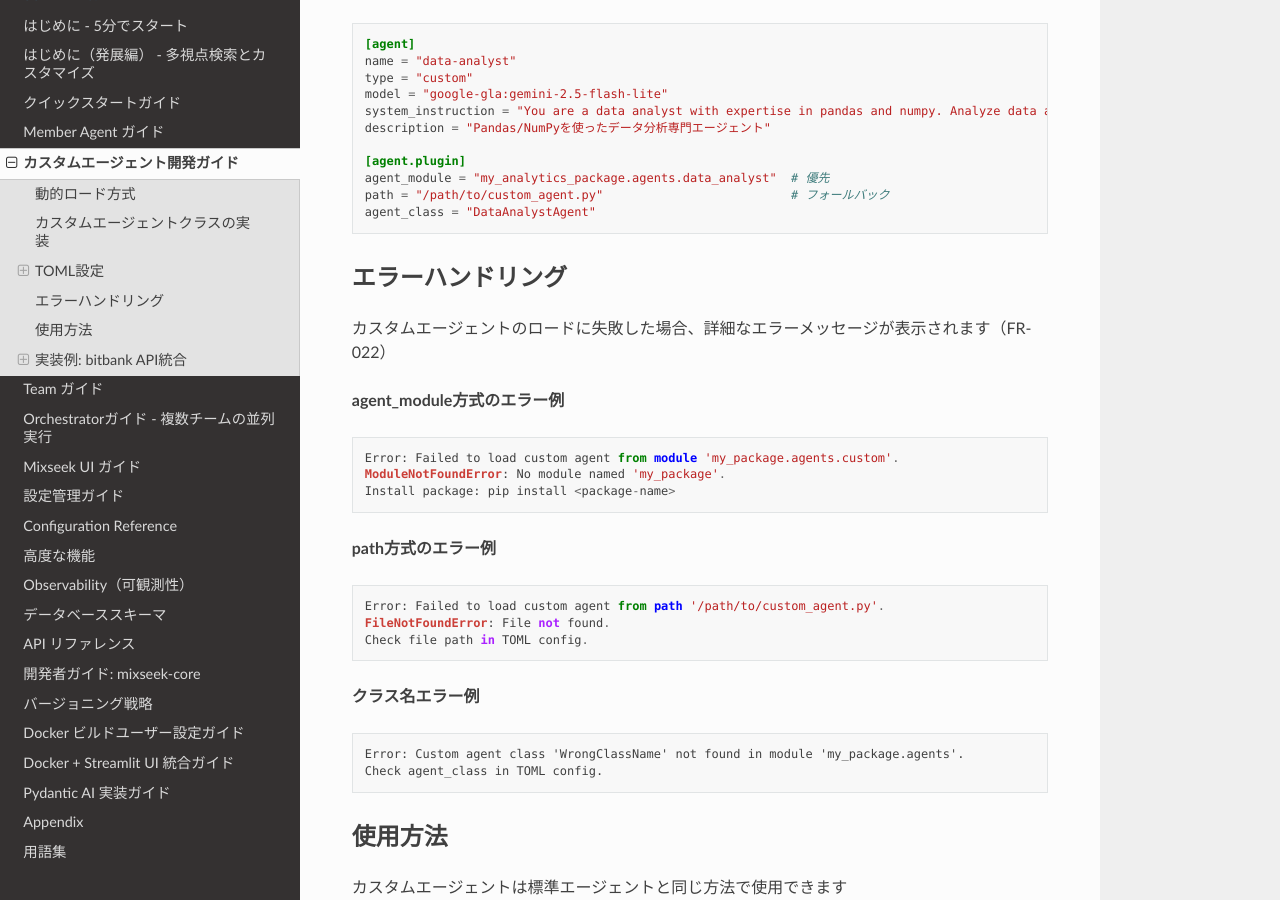
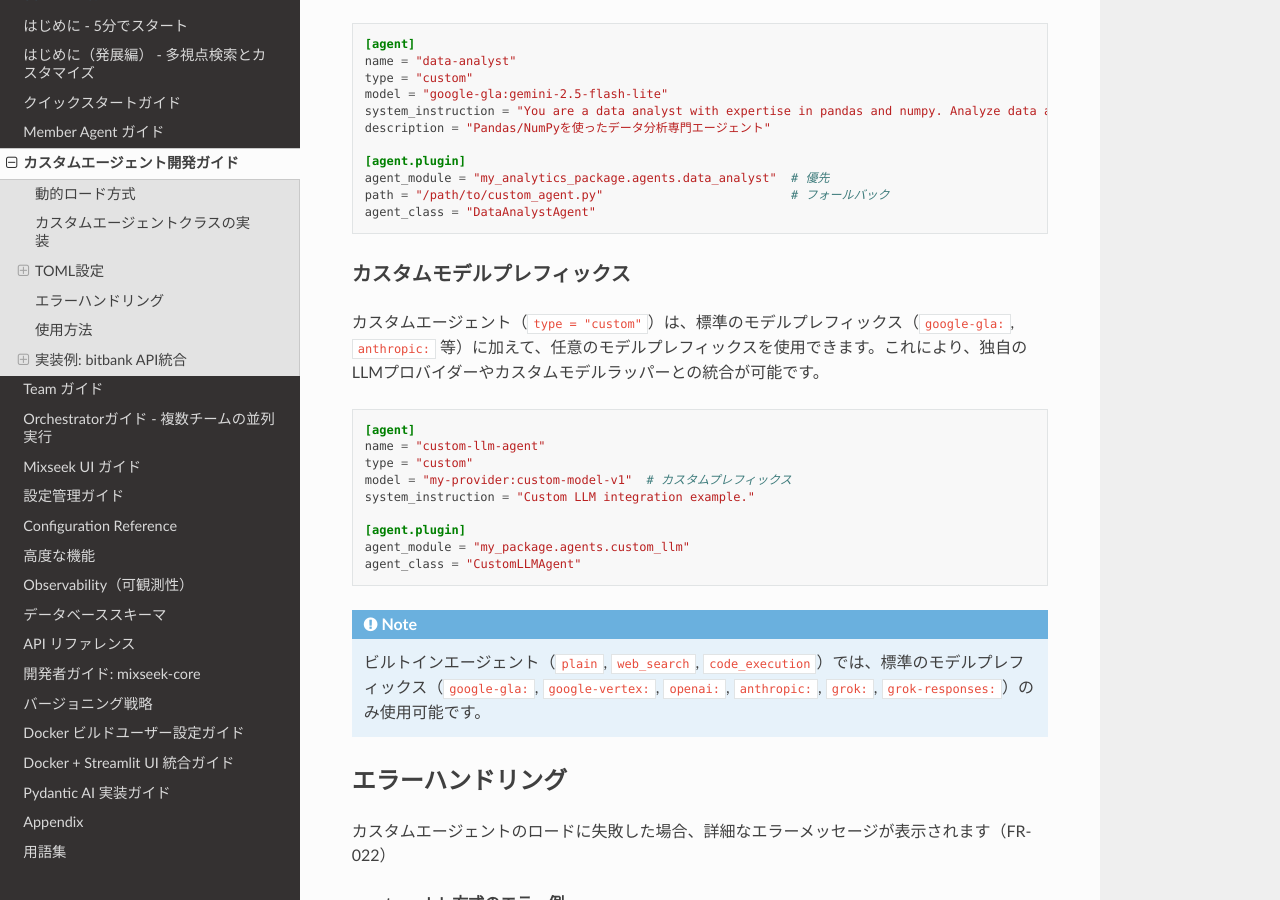
Before and after one commit to mixseek/mixseek-core, a Sphinx documentation site: the page built from docs/custom-member-agent.md, in a window 1280 px wide and 900 px high, scrolled down 2343 px. Built offline with Sphinx 7.4.7 and the Read the Docs theme 3.1.0, drawn with Linux system fonts in a browser that asks for light colours.

Commit message:
docs: add custom model prefix support for type=custom agents
- Add "Custom Model Prefix" section to custom-member-agent.md
  - Explain that custom agents can use any model prefix
  - Add TOML example with custom prefix (my-provider:custom-model-v1)
  - Note that built-in agents still require standard prefixes

- Update model field description in member-agents.md API reference
  - Clarify that standard types require specific prefixes
  - Document that type="custom" allows any prefix

Related to: #72

🤖 Generated with [Amplifier](https://github.com/microsoft/amplifier)

Co-Authored-By: Amplifier <240397093+microsoft-amplifier@users.noreply.github.com>

````diff
--- a/docs/custom-member-agent.md
+++ b/docs/custom-member-agent.md
@@ -117,6 +117,26 @@ description = "Pandas/NumPyを使ったデータ分析専門エージェント"
 agent_module = "my_analytics_package.agents.data_analyst"  # 優先
 path = "/path/to/custom_agent.py"                          # フォールバック
 agent_class = "DataAnalystAgent"
+```
+
+### カスタムモデルプレフィックス
+
+カスタムエージェント（`type = "custom"`）は、標準のモデルプレフィックス（`google-gla:`, `anthropic:` 等）に加えて、任意のモデルプレフィックスを使用できます。これにより、独自のLLMプロバイダーやカスタムモデルラッパーとの統合が可能です。
+
+```toml
+[agent]
+name = "custom-llm-agent"
+type = "custom"
+model = "my-provider:custom-model-v1"  # カスタムプレフィックス
+system_instruction = "Custom LLM integration example."
+
+[agent.plugin]
+agent_module = "my_package.agents.custom_llm"
+agent_class = "CustomLLMAgent"
+```
+
+```{note}
+ビルトインエージェント（`plain`, `web_search`, `code_execution`）では、標準のモデルプレフィックス（`google-gla:`, `google-vertex:`, `openai:`, `anthropic:`, `grok:`, `grok-responses:`）のみ使用可能です。
 ```
 
 ## エラーハンドリング
````
Also changed, not shown: docs/api/agents/member-agents.md (+1 -1 lines).
